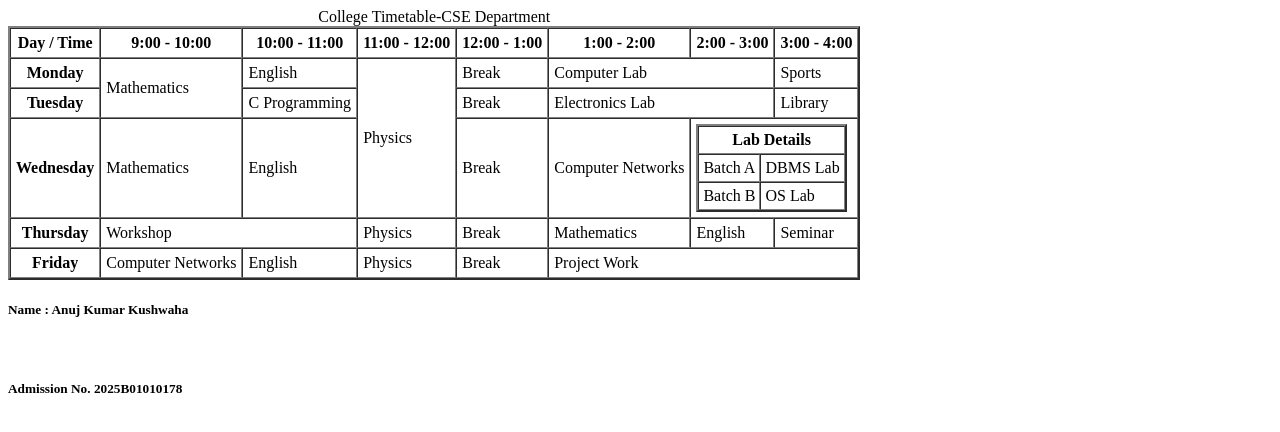
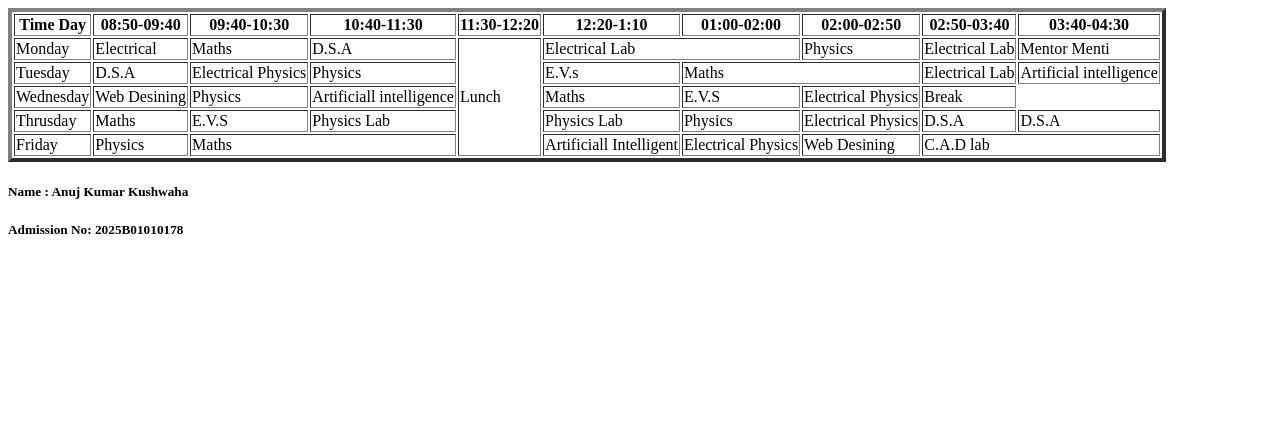
Before and after one commit to Anuj7747/CSE-WEB, a plain HTML site: page experiment3.html in a window 1280 px wide. Drawn offline with Linux system fonts and the light colour scheme.

Commit message:
Update experiment3.html

```diff
--- a/experiment3.html
+++ b/experiment3.html
@@ -1,85 +1,87 @@
-
 <!DOCTYPE html>
 <html lang="en">
 <head>
     <meta charset="UTF-8">
     <meta name="viewport" content="width=device-width, initial-scale=1.0">
-    <title> Class Time Table </title>
+    <title>Class room table</title>
 </head>
 <body>
-    <table border="2" cellspacing="0" cellpadding="5">
-        <caption> College Timetable-CSE Department</caption>
+    <table border="4";>
         <tr>
-               <th> Day / Time </th>
-               <th> 9:00 - 10:00 </th>
-               <th> 10:00 - 11:00 </th>
-               <th> 11:00 - 12:00 </th>
-               <th> 12:00 - 1:00 </th>
-               <th> 1:00 - 2:00 </th>
-               <th> 2:00 - 3:00 </th>
-               <th> 3:00 - 4:00 </th>
+            <th>Time Day</th>
+            <th>08:50-09:40</th>
+            <th>09:40-10:30</th>
+            <th>10:40-11:30</th>
+            <th>11:30-12:20</th>
+            <th>12:20-1:10</th>
+            <th>01:00-02:00</th>
+            <th>02:00-02:50</th>
+            <th>02:50-03:40</th>
+            <th>03:40-04:30</th>
         </tr>
         <tr>
-                <th>Monday</th>
-                <td rowspan="2"> Mathematics</td>
-                <td>English</td>
-                <td rowspan="5">Physics</td>
-                <td>Break</td>
-                <td colspan="2">Computer Lab</td>
-                <td>Sports</td>
+            <td>Monday</td>
+            <td>Electrical</td>
+            <td>Maths</td>
+            <td styelcolspan="2">D.S.A</td>
+
+            <td rowspan="5
+            ">Lunch</td>
+            <td colspan="2">Electrical Lab</td>
+            <td>Physics</td>
+            <td>Electrical Lab</td>
+            <td>Mentor Menti</td>
         </tr>
         <tr>
-                <th>Tuesday</th>
-                <td> C Programming </td>
-                <td> Break </td>
-                <td colspan="2"> Electronics Lab</td>
-                <td> Library </td>
+            <td>Tuesday</td>
+            <td>D.S.A</td>
+            <td>Electrical Physics</td>
+            <td>Physics</td>
+
+            <td>E.V.s</td>
+            <td colspan="2">Maths</td>
+
+            <td>Electrical Lab</td>
+            <td>Artificial intelligence</td>
+
         </tr>
         <tr>
-                <th rowspan="3"> Wednesday </th>
-                <td rowspan="3"> Mathematics </td>
-                <td rowspan="3"> English </td>
-                <td rowspan="3"> Break </td>
-                <td rowspan="3"> Computer Networks </td>
-                <td colspan="2">
-                    <table border="2" cellspacing="0"  cellpadding="4">
-                           <tr>
-                               <th colspan="2"> Lab Details </th>
+            <td>Wednesday</td>
+            <td>Web Desining</td>
+            <td>Physics</td>
+            <td>Artificiall intelligence</td>
+
+            <td>Maths</td>
+            <td>E.V.S</td>
+            <td>Electrical Physics</td>
+            <td>Break</td>
         </tr>
         <tr>
-                               <td> Batch A </td>
-                               <td> DBMS Lab </td>
+            <td>Thrusday</td>
+            <td>Maths</td>
+            <td>E.V.S</td>
+            <td>Physics Lab</td>
+            <td>Physics Lab</td>
+
+            <td>Physics</td>
+            <td>Electrical Physics</td>
+            <td>D.S.A</td>
+             <td>D.S.A</td>
+
         </tr>
         <tr>
-                                 <td> Batch B </td>
-                                 <td> OS Lab </td>
+            <td>Friday</td>
+            <td>Physics</td>
+            <td colspan="2">Maths</td>
+            <td>Artificiall Intelligent</td>
+
+            <td>Electrical Physics</td>
+            <td>Web Desining </td>
+            <td colspan="2">C.A.D lab</td>
+
         </tr>
     </table>
-                </td>
-            </tr>
-            <tr></tr>
-            <tr></tr>
-            <tr>
-                <th> Thursday </th>
-                <td colspan="2"> Workshop </td>
-                <td> Physics </td>
-                <td> Break </td>
-                <td> Mathematics </td>
-                <td> English </td>
-                <td> Seminar </td>
-            </tr>
-            <tr>
-                <th> Friday </th>
-                <td> Computer Networks </td>
-                <td> English </td>
-                <td> Physics </td>
-                <td> Break </td>
-                <td colspan="3"> Project Work </td>
-            </tr>
-
-    </table>
     <h5>Name : Anuj Kumar Kushwaha</h5>
-  <br>
-  <h5>Admission No. 2025B01010178</h5>
+    <h5>Admission No: 2025B01010178</h5>
 </body>
 </html>
```
Lines whose indentation alone changed are shown as unchanged.
